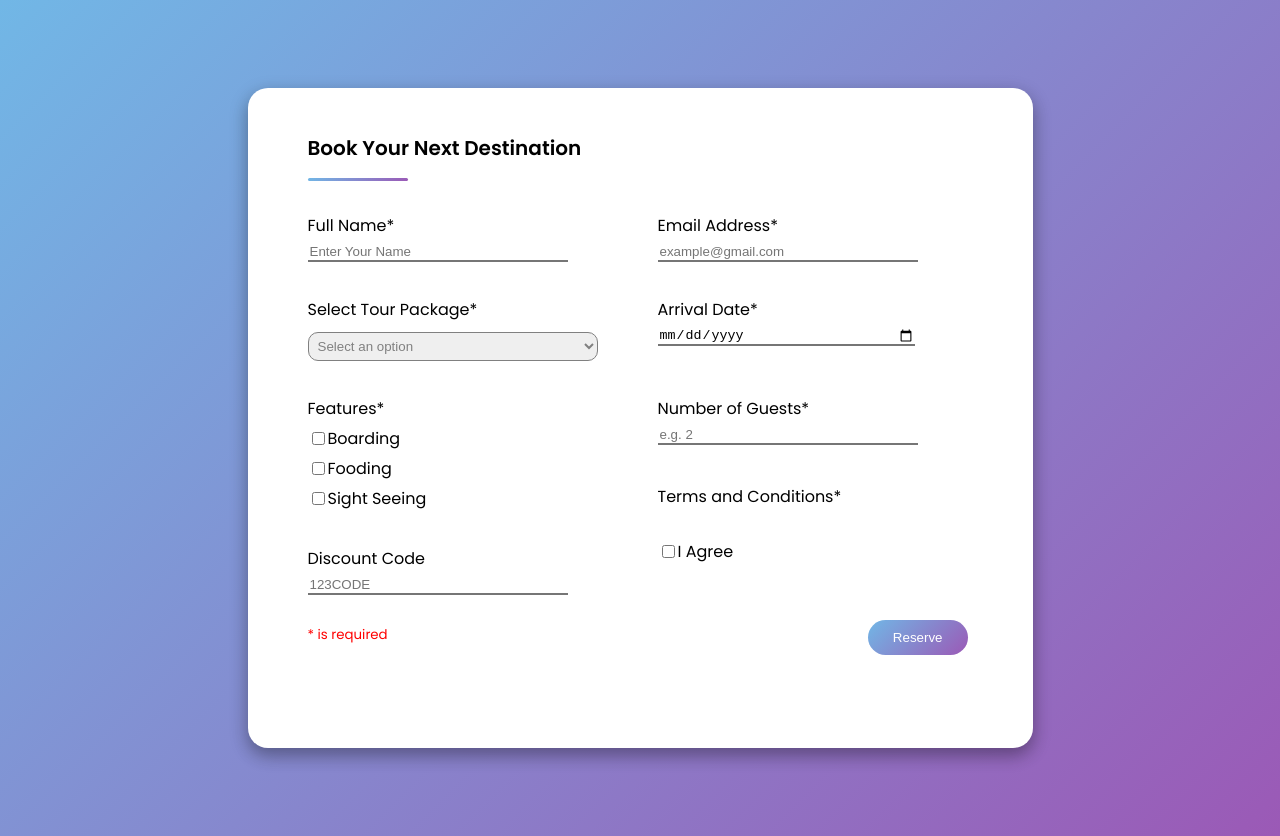
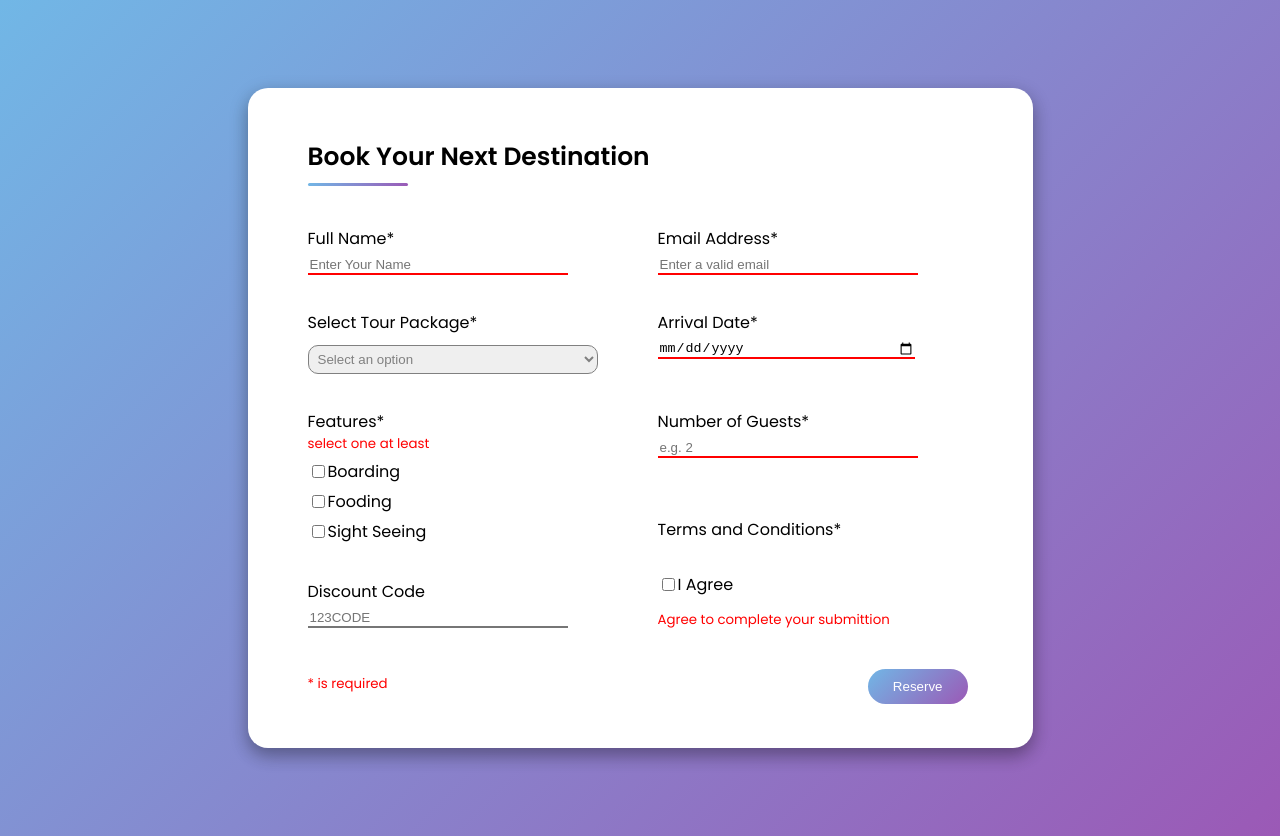
Before and after one commit to Ayaj003/application1, a plain HTML site: page index.html in a window 1280 px wide. Both pictures are taken after a click on the button "Reserve". Drawn offline with Linux system fonts and the light colour scheme.

Commit message:
Inputs validation and displaying confirmation message

```diff
--- a/index.css
+++ b/index.css
@@ -11,7 +11,7 @@ body{
     background: linear-gradient(135deg,#71b7e6,#9b59b6);
 }
 #header{
-    font-size: 20px;
+    font-size: 25px;
     font-weight: 600;
 }
 #header::before{
@@ -80,6 +80,16 @@ font-size: smaller;
 margin-top: 25px;
 }
 
+#validationError, #featuresSelection{
+    font-size: smaller;
+    color: red;
+    margin-top: 0px;
+    margin-bottom: 0px;
+}
+#agreement{
+    font-size: smaller;
+    color: red;
+}
 
 @media screen and (min-width: 768px) {
 .input-box {
@@ -116,5 +126,7 @@ button{
 .option{
  margin-right: 40px;
 }
-
+#header{
+    font-size: 25px;
 }
+}
--- a/index.html
+++ b/index.html
@@ -11,29 +11,32 @@
 <body>
 <div id="form">
     <p id="header">Book Your Next Destination</p>
+    <p id="welcomeMessage"></p>
     <div id="user-info">
     <div class="input-box">
 <label for="name">Full Name*</label>
-<input type="text" name="fullName" placeholder="Enter Your Name" required>
+<input type="text" id="fullName" placeholder="Enter Your Name" required>
 </div>
 <div class="input-box">
+<p id="validationError">
+</p>
 <label for="email">Email Address*</label>
-<input type="email" name="email" placeholder="example@gmail.com" required>
+<input type="email" id="email" placeholder="example@gmail.com" required>
 </div>
 <div class="input-box">
-<label >Select Tour Package* </label>
-    <select class="option" required>
-        <option>Select an option</option>
+<label id="packageLabel">Select Tour Package* </label>
+    <select id="selectPackage" class="option" required>
+        <option id="firstOption">Select an option</option>
         <option value="Goa">Goa</option>
     </select>
     </div>
     <div class="input-box">
 <label for="arrivalDate">Arrival Date*</label>
-<input type="date" name="arrivalDate" required>
+<input type="date" id="arrivalDate" required>
 </div>
 
 <div class="input-box">
-<label for="features">Features*</label>
+<label for="features">Features*</label><p id="featuresSelection"></p>
 <div class="feature-box">
 <input class="features" type="checkbox" name="boarding">
 <label for="boarding">Boarding</label><br> </div>
@@ -47,7 +50,7 @@
 </div>
 <div class="input-box">
     <label>Number of Guests*</label>
-    <input type="number" placeholder="e.g. 2" name="numberOfGuests" min="1" required>
+    <input type="number" placeholder="e.g. 2" id="numberOfGuests" min="1" required>
     </div>
 <div class="input-box discount">
 <label for="discount code">Discount Code</label>
@@ -56,15 +59,89 @@
 <div class="input-box terms">
 <label for="terms">Terms and Conditions*</label><br>
 <div class="feature-box">
-<input class="features" type="checkbox" name="terms" required>
+<input class="features" type="checkbox" id="terms" required>
 <label for="agreement">I Agree </label>
 </div>
+<p id="agreement"></p>
 </div>
 </div>
 <div id="btn">
 <span>* is required</span>
-<button type="submit">Reserve</button>
+<button type="submit" onclick="validate()">Reserve</button>
 </div>
 </div>
+<script>
+function validate(){
+    let valid=true;
+    let isValidFeatures=false;
+    let email = document.getElementById("email");
+    let format = /^[^\s@]+@[^\s@]+\.[^\s@]+$/;
+    let fullName = document.getElementById("fullName");
+    let arrivalDate= document.getElementById("arrivalDate");
+    let numberOfGuests= document.getElementById("numberOfGuests");
+    let terms= document.getElementById("terms");
+    let checkboxes = document.querySelectorAll('.features');
+    let featureBox = document.querySelector('.input-box');
+    let FullName = document.getElementById("fullName").value;
+
+    if (format.test(email.value)) {
+        email.style.borderColor = "";
+    } else {
+        email.placeholder = "Enter a valid email";
+        email.style.borderColor = "red";
+        valid=false;
+    }
+
+    if(!fullName.value.trim()){
+        valid=false;
+        fullName.style.borderColor="red";
+    }
+    else{
+        fullName.style.borderColor = "";
+    }
+
+    if(!arrivalDate.value){
+        valid=false;
+        arrivalDate.style.borderColor="red";
+    }
+    else{
+        arrivalDate.style.borderColor = "";
+    }
+
+    if(!numberOfGuests.value){
+        valid=false;
+        numberOfGuests.style.borderColor="red";
+    }
+    else{
+        numberOfGuests.style.borderColor = "";
+    }
+
+    if(!terms.checked){
+        valid=false;
+        document.getElementById("agreement").innerHTML="Agree to complete your submittion";
+    }
+    else{
+        document.getElementById("agreement").innerHTML="";
+    }
+
+
+    checkboxes.forEach(function(checkbox) {
+        if (checkbox.checked) {
+            isValidFeatures = true;
+        }
+    });
+    if (!isValidFeatures) {
+        document.getElementById("featuresSelection").innerHTML = "select one at least";
+    } else {
+        document.getElementById("featuresSelection").innerHTML = "";
+    }
+if(valid && isValidFeatures){
+    document.getElementById("welcomeMessage").innerHTML = "Thanks " + FullName + "! Your request submitted successfully.";
+}
+else{
+    document.getElementById("welcomeMessage").innerHTML = "";
+}
+}
+</script>
 </body>
 </html>
```
